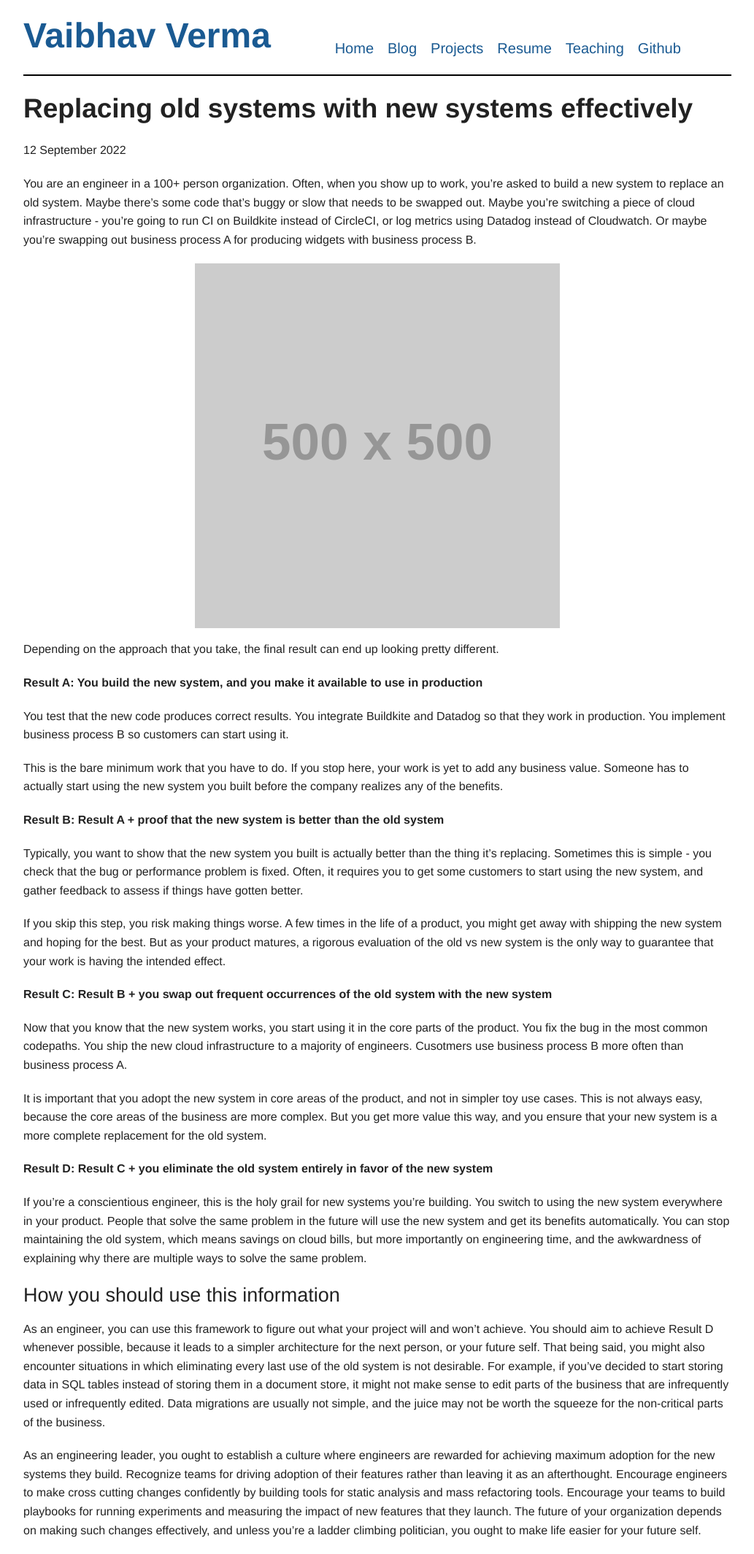
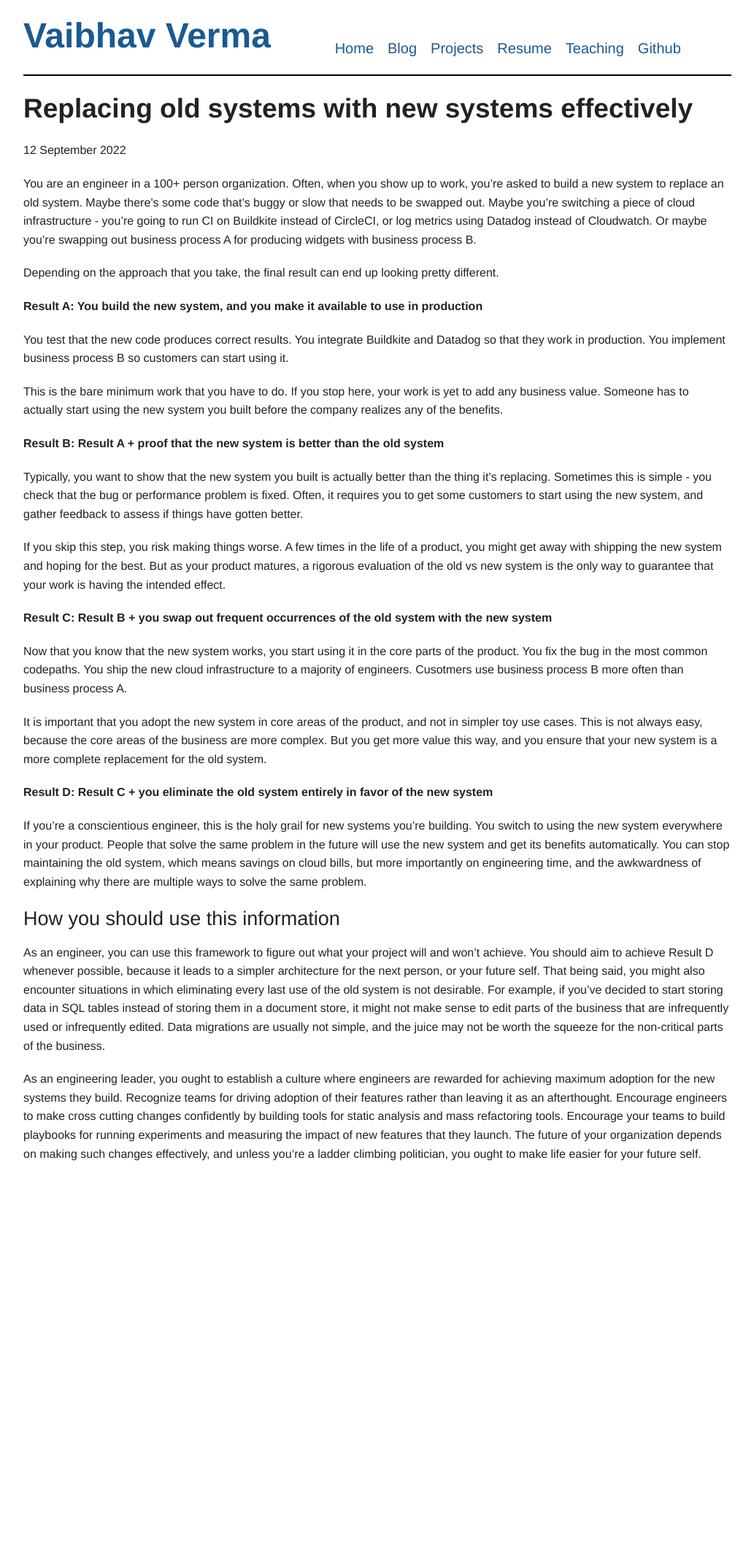
Before and after one commit to v/v.github.io, a Jekyll site: the page built from _posts/2022-09-12-replacing-old-systems-with-new-effectively.markdown, in a window 1280 px wide. Shown: the whole page at 73% size, without its empty margins (123-1156 px from the left). Built offline with Jekyll 4.4.1, drawn with Linux system fonts in a browser that asks for light colours; after the commit the page ends 1614 px from its top, so only the background shows below that.

Commit message:
remove image

```diff
--- a/_posts/2022-09-12-replacing-old-systems-with-new-effectively.markdown
+++ b/_posts/2022-09-12-replacing-old-systems-with-new-effectively.markdown
@@ -6,10 +6,6 @@ published: true
 ---
 
 You are an engineer in a 100+ person organization. Often, when you show up to work, you're asked to build a new system to replace an old system. Maybe there's some code that's buggy or slow that needs to be swapped out. Maybe you're switching a piece of cloud infrastructure - you're going to run CI on Buildkite instead of CircleCI, or log metrics using Datadog instead of Cloudwatch. Or maybe you're swapping out business process A for producing widgets with business process B.
-
-<div class="flex-row-centered">
-    <img src="https://via.placeholder.com/500" />
-</div>
 
 Depending on the approach that you take, the final result can end up looking pretty different.
 
```
